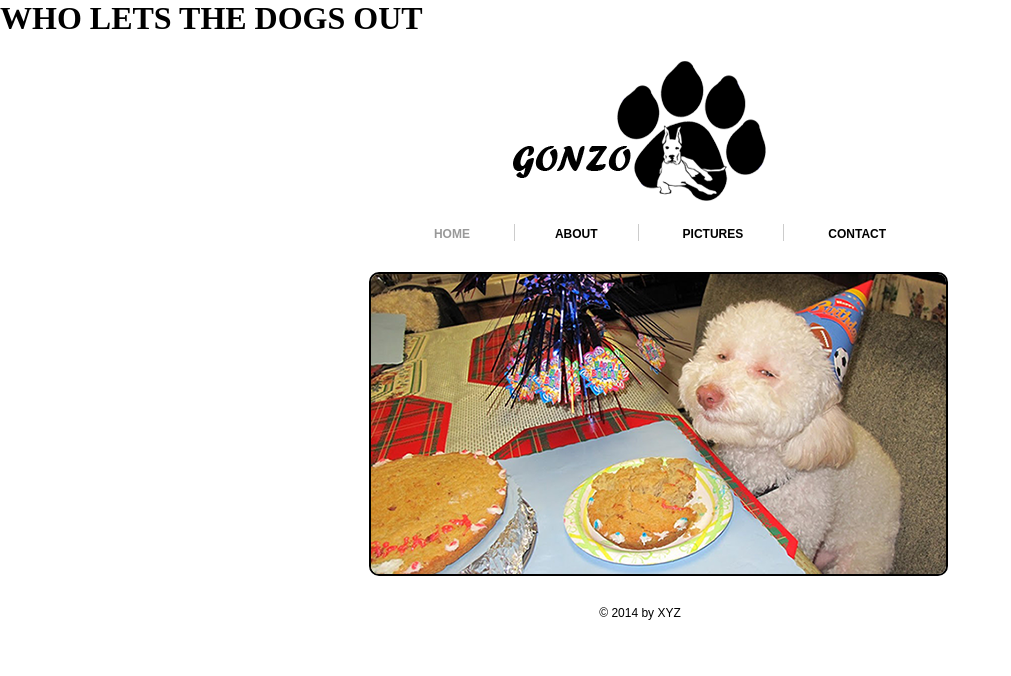
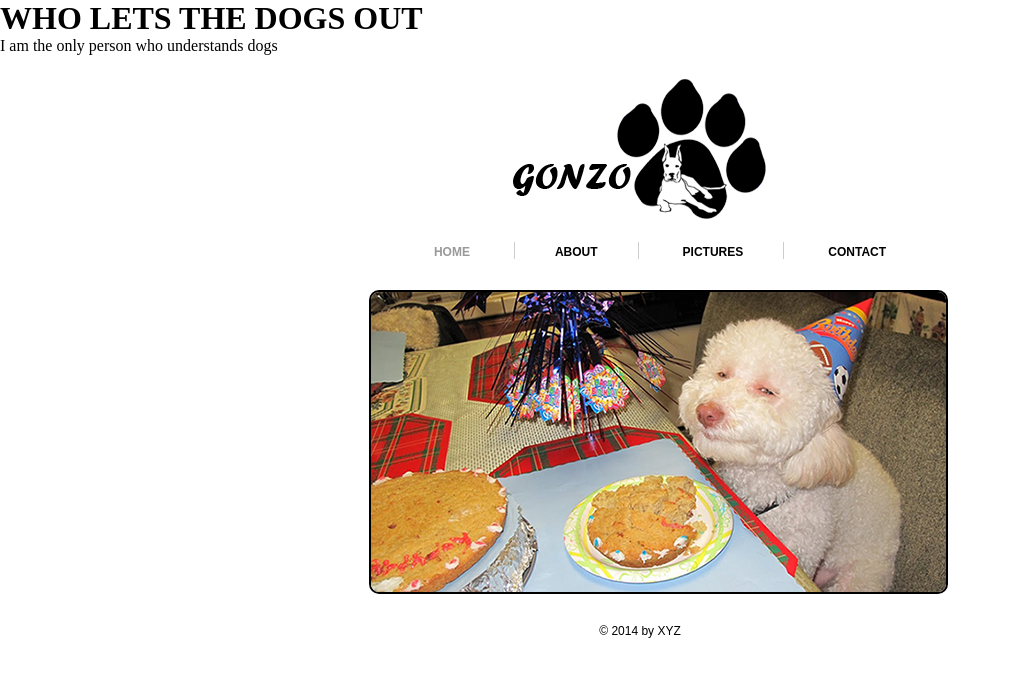
Before and after one commit to yatidole1916/YatiTest, a plain HTML site: page index.html in a window 1280 px wide. Shown: the whole page, without its empty margins (0-1011 px from the left). Drawn offline with Linux system fonts and the light colour scheme.

Commit message:
Ne paragraph

```diff
--- a/index.html
+++ b/index.html
@@ -14,6 +14,8 @@
 
 
 <h1>WHO LETS THE DOGS OUT</h1>
+
+<P1>I am the only person who understands dogs</p1>
 
 
 <!--========================Header Starts==========================-->
```
